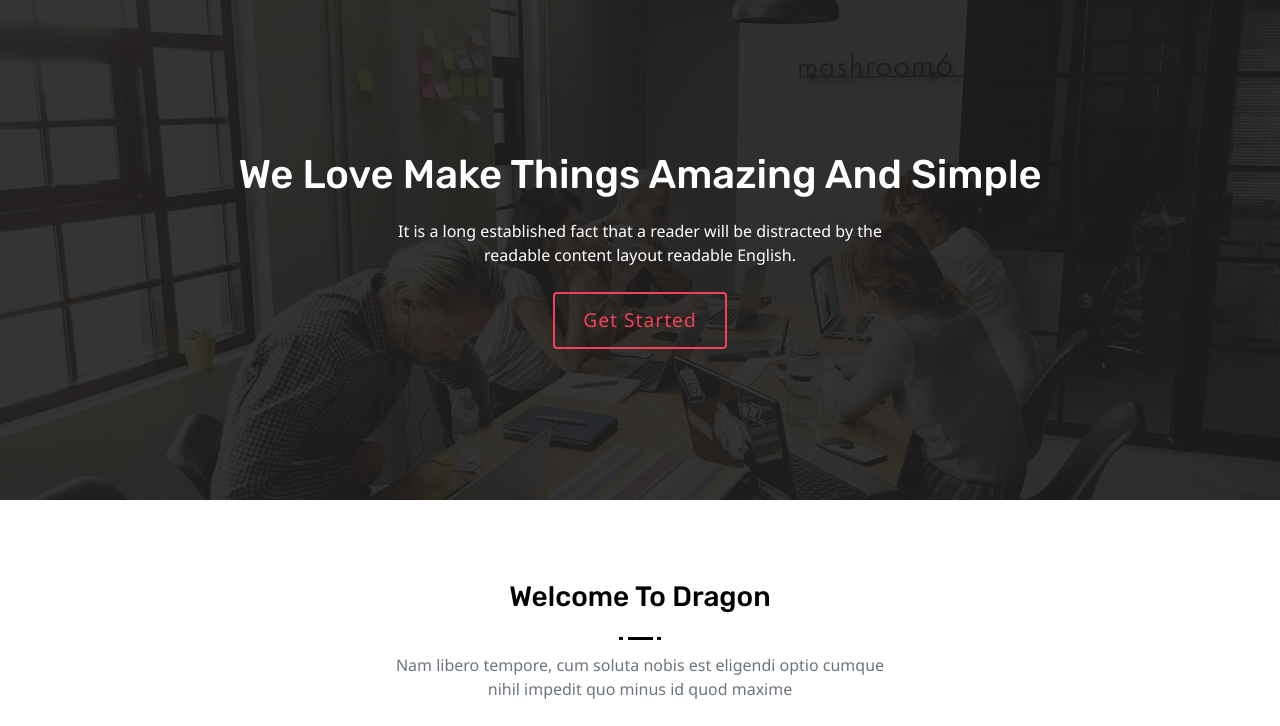
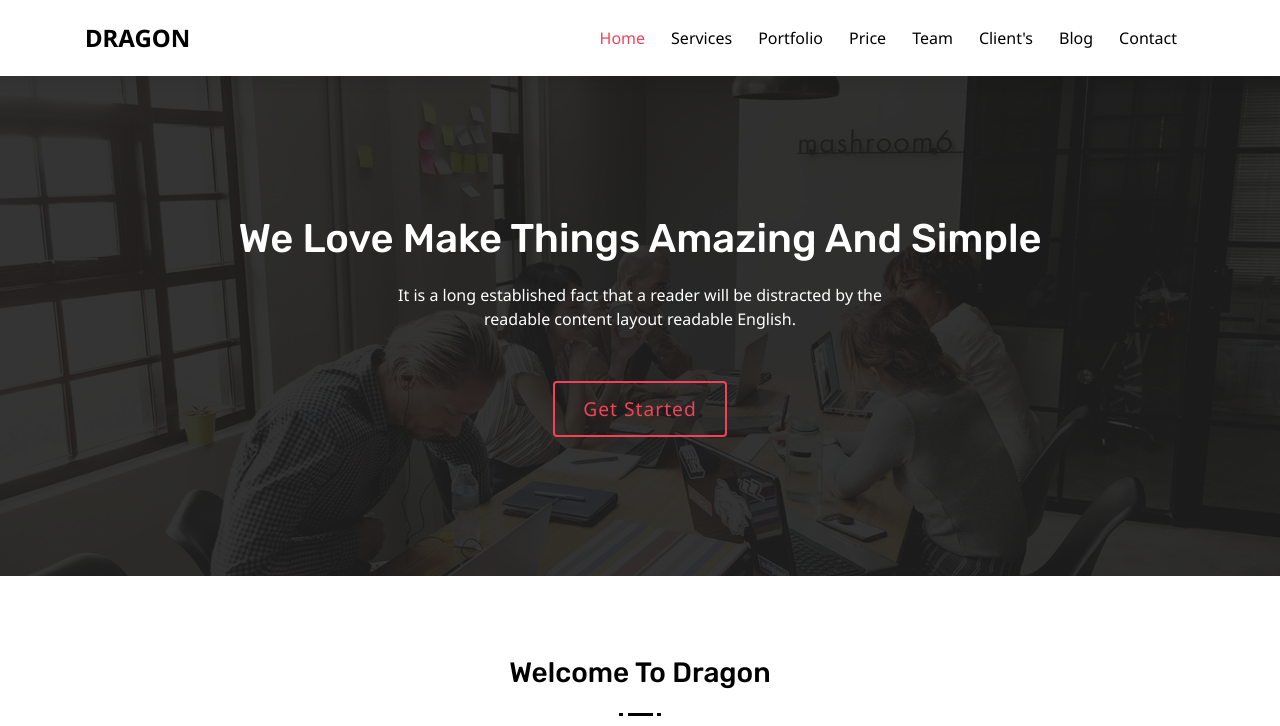
Before and after one commit to AIV-T-STARK/Project-Dragon, a website: page app/index.html in a window 1280 px wide. Shown: the top 726 px of the page. Drawn offline with nearby package versions, Linux system fonts and the light colour scheme.

Commit message:
add NAVBAR

```diff
--- a/app/index.html
+++ b/app/index.html
@@ -21,7 +21,44 @@
 <body>
 
     <!-- Navbar -->
-
+    <nav class="navbar navbar-expand-lg sticky-top navbar-custom">
+        <div class="container">
+            <a class="navbar-brand" href="index.html">DRAGON</a>
+            <button class="navbar-toggler d-lg-none" type="button" data-toggle="collapse" data-target="#NavbarTop">
+                <span class="navbar-toggler-icon-custom"></span>
+                <span class="navbar-toggler-icon-custom"></span>
+                <span class="navbar-toggler-icon-custom"></span>
+            </button>
+            <div class="collapse navbar-collapse" id="NavbarTop">
+                <ul class="navbar-nav ml-auto mt-2 mt-lg-0">
+                    <li class="nav-item active">
+                        <a class="nav-link" href="#home">Home</a>
+                    </li>
+                    <li class="nav-item">
+                        <a class="nav-link" href="#services">Services</a>
+                    </li>
+                    <li class="nav-item">
+                        <a class="nav-link" href="#work-portfolio">Portfolio</a>
+                    </li>
+                    <li class="nav-item">
+                        <a class="nav-link" href="#pricing-section">Price</a>
+                    </li>
+                    <li class="nav-item">
+                        <a class="nav-link" href="#team-section">Team</a>
+                    </li>
+                    <li class="nav-item">
+                        <a class="nav-link" href="#clients-section">Client's</a>
+                    </li>
+                    <li class="nav-item">
+                        <a class="nav-link" href="#blog-section">Blog</a>
+                    </li>
+                    <li class="nav-item">
+                        <a class="nav-link" href="#contact-section">Contact</a>
+                    </li>
+                </ul>
+            </div>
+        </div>
+    </nav>
     <!-- Home -->
     <section id="home">
         <div class="home-wrapper">
--- a/app/scss/styles.scss
+++ b/app/scss/styles.scss
@@ -159,7 +159,46 @@ section,.section {
 | | | | 2. Navbar
 ======================*/
 
+.navbar-custom {
+    background: #fff;
+    padding: 15px 0;
+    box-shadow: 0px 0px 18px 1px rgba(0, 0, 0, 0.1);
+    .navbar-brand {
+        color: #000;
+        font-size: 1.5rem;
+        font-weight: 700;
+        &:hover, &:focus {
+            color: #000;
+        }
+    }
 
+    .navbar-toggler {
+        &:focus {
+            outline: none;
+        }
+    }
+    .navbar-toggler-icon-custom {
+        display: block;
+        width: 24px;
+        height: 2px;
+        background: #000;
+        margin: 4px 0;
+    }
+    .navbar-nav {
+        .nav-item {
+            margin-right: 10px;
+        }
+        .nav-link {
+            color: #000;
+            &:hover {
+                color: $color-custom;
+            }
+        }
+        .active > .nav-link {
+            color: $color-custom;
+        }
+    }
+}
 /*====================
 | | | | 3. Home
 ======================*/
@@ -183,9 +222,10 @@ section,.section {
     }
     p {
         max-width: 500px;
-        margin: 20px auto 25px auto;
+        margin: 20px auto 50px auto;
     }
 }
+
 
 
 /*========================
@@ -296,6 +336,7 @@ section,.section {
 .funfacts-box {
     background: transparent;
     border: 1px dashed rgba(255, 255, 255, 0.15);
+    border-radius: 0;
 }
 /*========================
 | | | | 13. Team
```
Also changed, not shown: app/css/styles.css.
